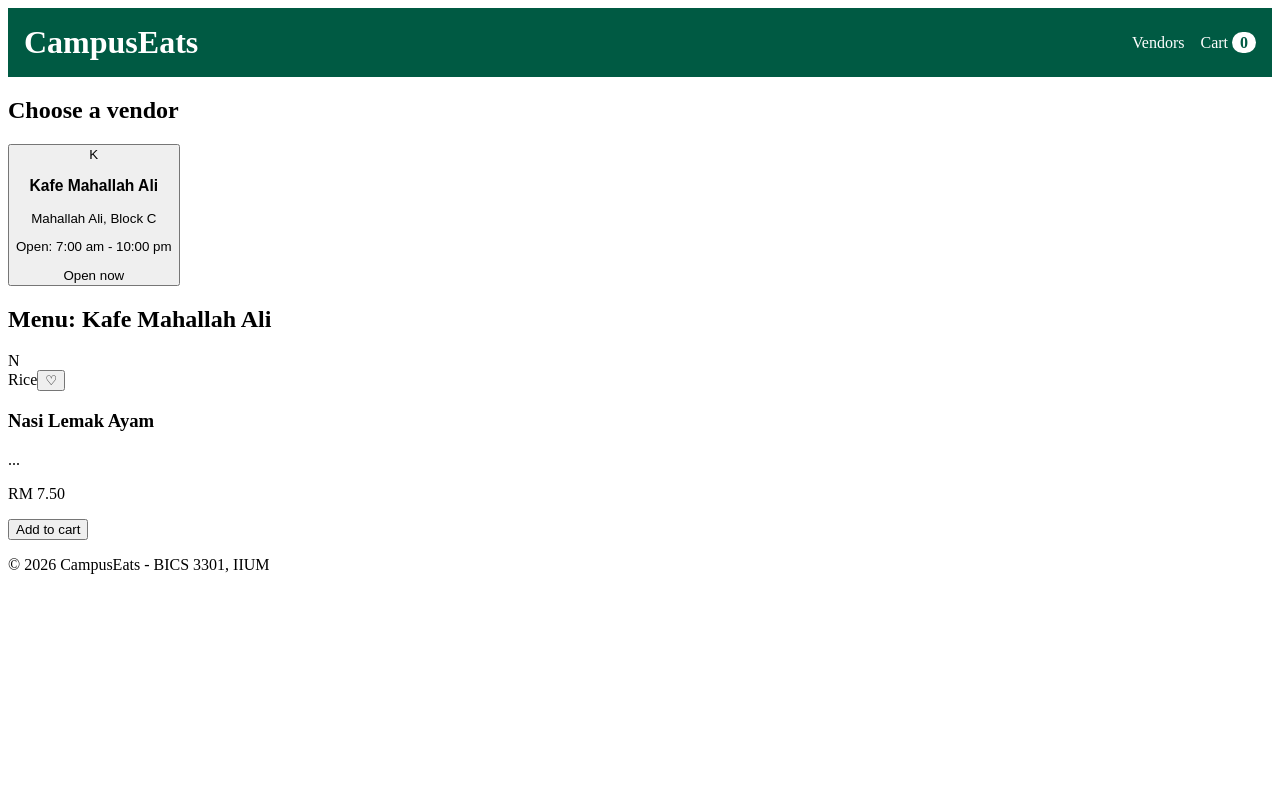
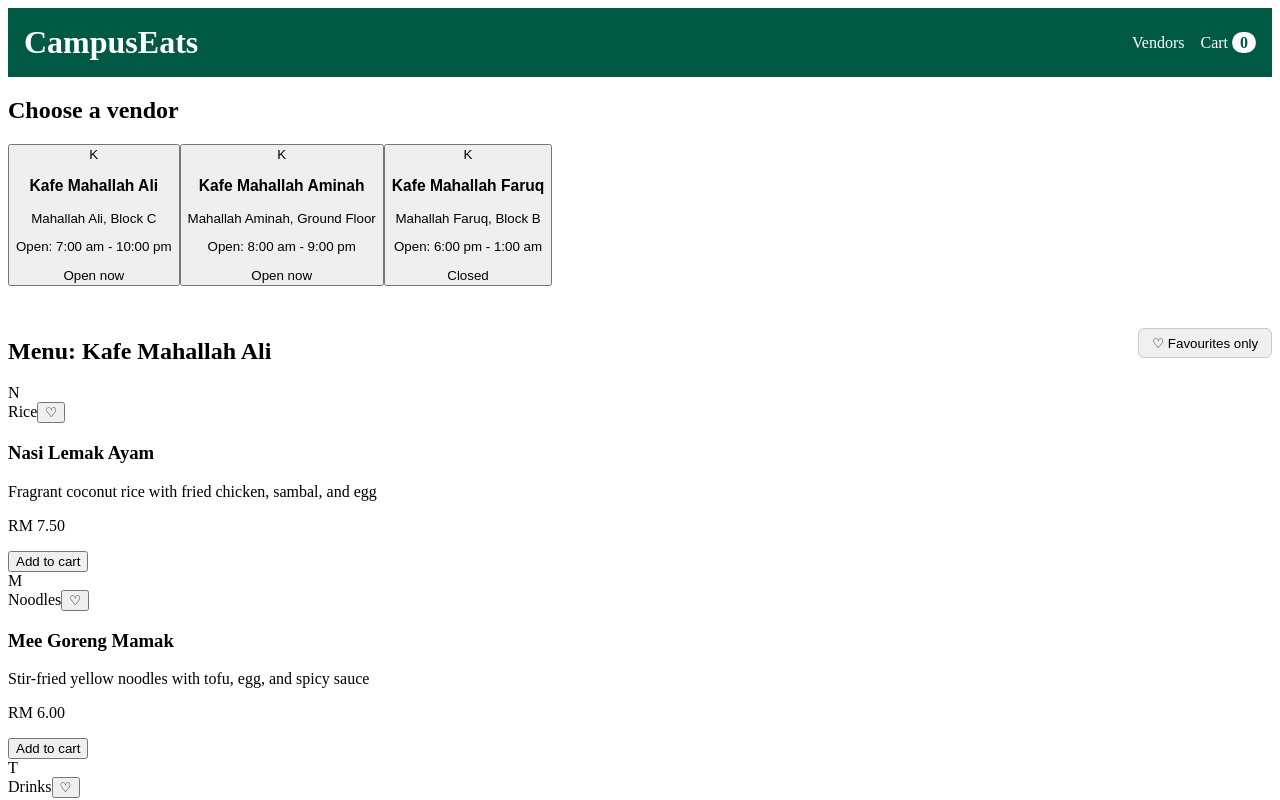
Before and after one commit to farishpandai/CampusEats-2412093, a React (Vite) app: page / in a window 1280 px wide. Shown: the top 800 px of the page. Built offline with nearby package versions, Linux system fonts and the light colour scheme.

Commit message:
Implement data fetching with useEffect, lifted cart state, and order view

```diff
--- a/src/App.jsx
+++ b/src/App.jsx
@@ -1,28 +1,151 @@
 // src/App.jsx
-import { useState } from 'react'
-import vendors from "./data/vendor.js";
-import Header from './components/HEader.jsx'
+import { useState, useEffect } from 'react'
+import Header from './components/Header.jsx'
 import VendorCard from './components/VendorCard.jsx'
 import MenuList from './components/MenuList.jsx'
+import CartPage from './components/CartPage.jsx'
 import Footer from './components/Footer.jsx'
+import { Loading, ErrorMessage } from './components/Status.jsx'
 
 function App() {
-  const [selectedVendorId, setSelectedVendorId] = useState(vendors[0]?.id || '')
-  const [cart, setCart] = useState([])
+  const [vendors, setVendors] = useState([])
+  const [loading, setLoading] = useState(true)
+  const [error, setError] = useState(null)
+  const [reloadKey, setReloadKey] = useState(0)
 
-  // Derived state: find the currently active vendor
+  const [selectedVendorId, setSelectedVendorId] = useState('')
+  const [cart, setCart] = useState([]) // Array of { item, qty }
+  const [view, setView] = useState('menu') // 'menu' | 'cart' | 'done'
+  const [lastOrder, setLastOrder] = useState(null)
+
+  // Matric Digit 3 Personal Feature: Lifted favourites state & filter toggle
+  const [favorites, setFavorites] = useState([])
+  const [showFavoritesOnly, setShowFavoritesOnly] = useState(false)
+
+  // B2: Fetch vendors with useEffect, AbortController, and cleanup
+  useEffect(() => {
+    const controller = new AbortController()
+    setLoading(true)
+    setError(null)
+
+    fetch('/api/vendors.json', { signal: controller.signal })
+      .then((res) => {
+        if (!res.ok) throw new Error(`HTTP ${res.status}`)
+        return res.json()
+      })
+      .then((data) => {
+        setVendors(data)
+        if (data.length > 0) {
+          setSelectedVendorId((prev) => prev || data[0].id)
+        }
+      })
+      .catch((err) => {
+        if (err.name !== 'AbortError') {
+          setError(err.message)
+        }
+      })
+      .finally(() => {
+        if (!controller.signal.aborted) {
+          setLoading(false)
+        }
+      })
+
+    return () => controller.abort()
+  }, [reloadKey])
+
+  // B3: Cart management handlers (immutability preserved)
+  const handleAddToCart = (item) => {
+    setCart((prev) => {
+      const existing = prev.find((line) => line.item.id === item.id)
+      if (existing) {
+        return prev.map((line) =>
+          line.item.id === item.id ? { ...line, qty: line.qty + 1 } : line
+        )
+      }
+      return [...prev, { item, qty: 1 }]
+    })
+  }
+
+  const handleChangeQty = (itemId, delta) => {
+    setCart((prev) =>
+      prev
+        .map((line) =>
+          line.item.id === itemId ? { ...line, qty: line.qty + delta } : line
+        )
+        .filter((line) => line.qty > 0)
+    )
+  }
+
+  const handleRemove = (itemId) => {
+    setCart((prev) => prev.filter((line) => line.item.id !== itemId))
+  }
+
+  // B5: Place order handler
+  const handlePlaceOrder = (details) => {
+    const total = cart.reduce((sum, line) => sum + line.item.price * line.qty, 0)
+    setLastOrder({ ...details, total })
+    setCart([])
+    setView('done')
+  }
+
+  // Digit 3 Personal Feature: Toggle favorite ID
+  const handleToggleFavorite = (itemId) => {
+    setFavorites((prev) =>
+      prev.includes(itemId) ? prev.filter((id) => id !== itemId) : [...prev, itemId]
+    )
+  }
+
+  // Derived state calculations
+  const cartCount = cart.reduce((sum, line) => sum + line.qty, 0)
   const selectedVendor = vendors.find((v) => v.id === selectedVendorId)
 
-  // Immutable cart update
-  const handleAddToCart = (item) => {
-    setCart((prev) => [...prev, item])
-  }
+  // Filter menu items if "Favourites only" is toggled
+  const displayedMenuItems = selectedVendor
+    ? selectedVendor.menu.filter((item) =>
+        showFavoritesOnly ? favorites.includes(item.id) : true
+      )
+    : []
 
-  return (
-    <>
-      <Header cartCount={cart.length} />
-
-      <main className="container">
+  // Conditional view rendering
+  let content
+  if (loading) {
+    content = <Loading />
+  } else if (error) {
+    content = (
+      <ErrorMessage
+        message={error}
+        onRetry={() => setReloadKey((k) => k + 1)}
+      />
+    )
+  } else if (view === 'cart') {
+    content = (
+      <CartPage
+        cart={cart}
+        onChangeQty={handleChangeQty}
+        onRemove={handleRemove}
+        onPlaceOrder={handlePlaceOrder}
+      />
+    )
+  } else if (view === 'done') {
+    content = (
+      <div className="card order-success">
+        <h2>Order Placed Successfully!</h2>
+        <p>Thank you, <strong>{lastOrder?.name}</strong>.</p>
+        <p>Your order will be ready at <strong>{lastOrder?.pickupTime}</strong> for Mahallah <strong>{lastOrder?.mahallah}</strong>.</p>
+        <p className="cart-total">Total Paid: RM {lastOrder?.total.toFixed(2)}</p>
+        <button
+          type="button"
+          className="btn"
+          style={{ marginTop: '1rem' }}
+          onClick={() => setView('menu')}
+        >
+          Order More
+        </button>
+      </div>
+    )
+  } else {
+    content = (
+      <>
         <section>
           <h2>Choose a vendor</h2>
           <div className="vendor-list">
@@ -37,15 +160,39 @@ function App() {
           </div>
         </section>
 
-        <section>
-          <h2>Menu: {selectedVendor ? selectedVendor.name : 'Not Found'}</h2>
+        <section style={{ marginTop: '2rem' }}>
+          <div style={{ display: 'flex', justifyContent: 'space-between', alignItems: 'center' }}>
+            <h2>Menu: {selectedVendor ? selectedVendor.name : 'Not Found'}</h2>
+
+            {/* Digit 3 Personal Feature: Favourites filter toggle */}
+            <button
+              type="button"
+              className={`fav-toggle-btn ${showFavoritesOnly ? 'active' : ''}`}
+              onClick={() => setShowFavoritesOnly((prev) => !prev)}
+            >
+              {showFavoritesOnly ? '♥ Showing Favourites' : '♡ Favourites only'}
+            </button>
+          </div>
+
           <MenuList
-            items={selectedVendor ? selectedVendor.menu : []}
+            items={displayedMenuItems}
             onAdd={handleAddToCart}
+            favorites={favorites}
+            onToggleFavorite={handleToggleFavorite}
           />
         </section>
-      </main>
+      </>
+    )
+  }
 
+  return (
+    <>
+      <Header
+        cartCount={cartCount}
+        onShowMenu={() => setView('menu')}
+        onShowCart={() => setView('cart')}
+      />
+      <main className="container">{content}</main>
       <Footer />
     </>
   )
```
